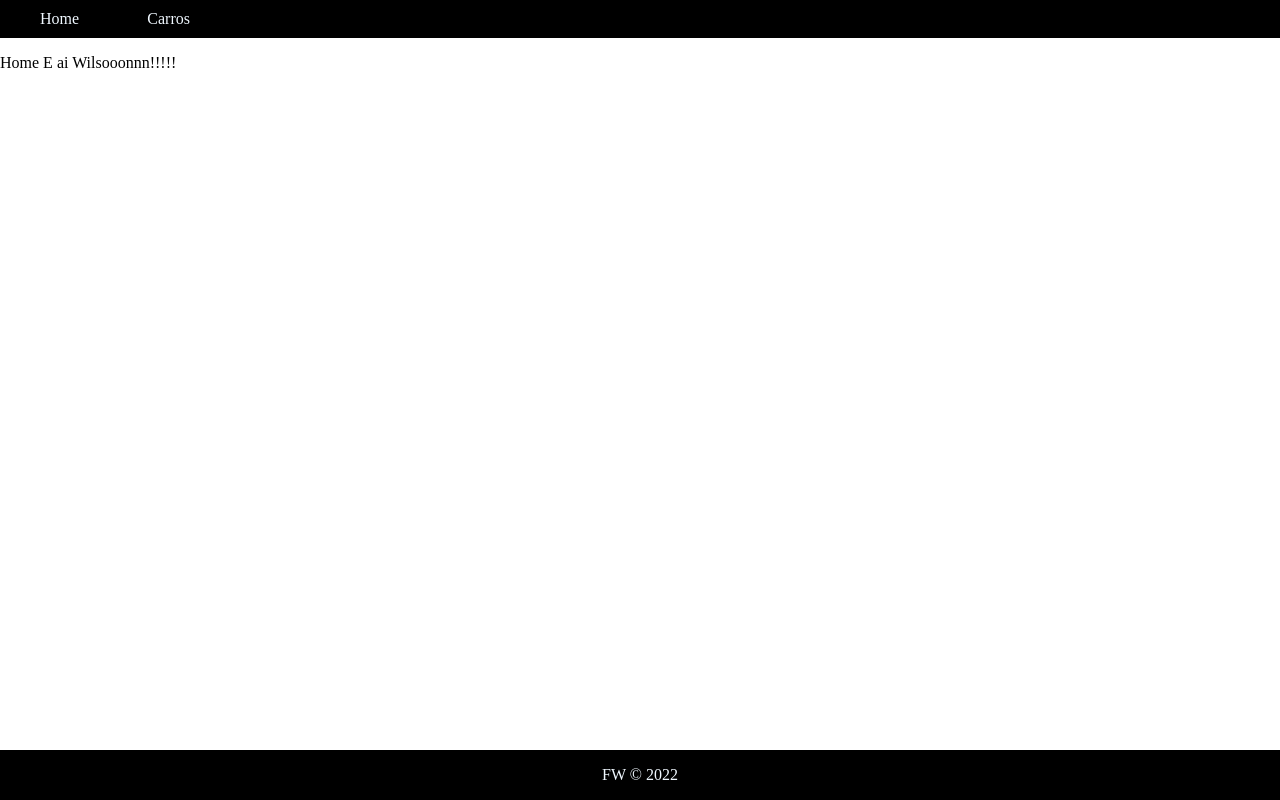
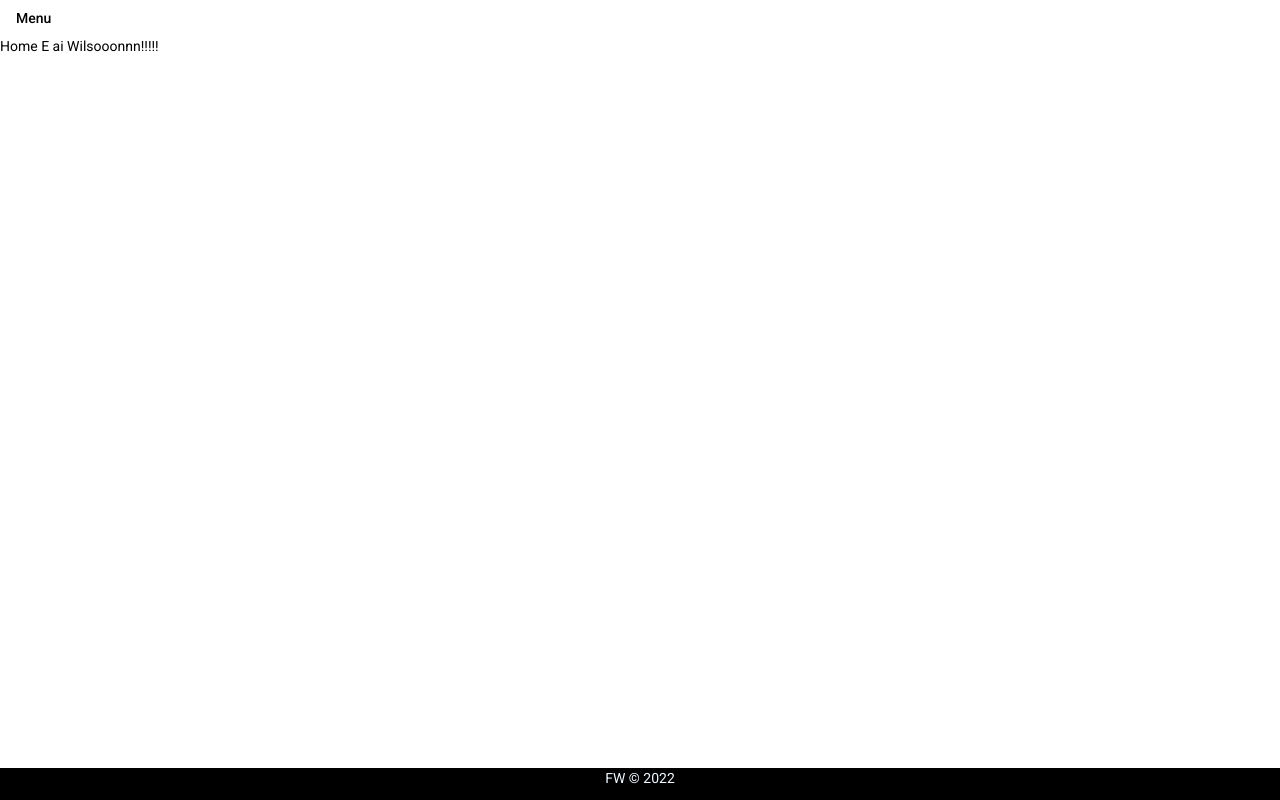
Before and after one commit to LittWill/pokedexVeiculos, an Angular app: page /home in a window 1280 px wide. Built offline with nearby package versions, Linux system fonts and the light colour scheme.

Commit message:
Instalei o material e implementei o esboço do menu

```diff
--- a/angular.json
+++ b/angular.json
@@ -27,6 +27,7 @@
               "src/assets"
             ],
             "styles": [
+              "src/custom-theme.scss",
               "src/styles.css"
             ],
             "scripts": []
--- a/package.json
+++ b/package.json
@@ -11,10 +11,12 @@
   "private": true,
   "dependencies": {
     "@angular/animations": "~12.1.0-",
+    "@angular/cdk": "^12.2.13",
     "@angular/common": "~12.1.0-",
     "@angular/compiler": "~12.1.0-",
     "@angular/core": "~12.1.0-",
     "@angular/forms": "~12.1.0-",
+    "@angular/material": "^12.2.13",
     "@angular/platform-browser": "~12.1.0-",
     "@angular/platform-browser-dynamic": "~12.1.0-",
     "@angular/router": "~12.1.0-",
--- a/src/app/app.module.ts
+++ b/src/app/app.module.ts
@@ -6,6 +6,9 @@
 import { FooterComponent } from './components/footer/footer.component';
 import { MenuComponent } from './components/menu/menu.component';
 import { VeiculosService } from './services/veiculos.service';
+import { BrowserAnimationsModule } from '@angular/platform-browser/animations';
+import {MatMenuModule} from '@angular/material/menu';
+import {MatButtonModule} from '@angular/material/button';
 
 @NgModule({
   declarations: [
@@ -16,6 +19,9 @@
   imports: [
     BrowserModule,
     AppRoutingModule,
+    BrowserAnimationsModule,
+    MatMenuModule,
+    MatButtonModule,
   ],
   providers: [VeiculosService],
   bootstrap: [AppComponent]
--- a/src/app/components/menu/menu.component.css
+++ b/src/app/components/menu/menu.component.css
@@ -1,4 +1,4 @@
-.menu {
+/* .menu {
   background-color: black;
   color: aliceblue;
   padding: 10px 0 10px 0;
@@ -15,4 +15,4 @@
 .menu a {
   color: inherit;
   text-decoration: none;
-}
+} */
--- a/src/app/components/menu/menu.component.html
+++ b/src/app/components/menu/menu.component.html
@@ -1,4 +1,4 @@
-<nav class="menu">
+<!-- <nav class="menu">
     <ul>
       <li>
         <a [routerLink]="['/']">Home</a>
@@ -7,4 +7,9 @@
         <a [routerLink]="['carros']">Carros</a>
       </li>
     </ul>
-</nav>
+</nav> -->
+<button mat-button [matMenuTriggerFor]="menu">Menu</button>
+<mat-menu #menu="matMenu">
+  <button mat-menu-item [routerLink]="['/']">Home</button>
+  <button mat-menu-item [routerLink]="['carros']">Carros</button>
+</mat-menu>
--- /dev/null
+++ b/src/custom-theme.scss
@@ -0,0 +1,34 @@
+
+// Custom Theming for Angular Material
+// For more information: https://material.angular.io/guide/theming
+@use '~@angular/material' as mat;
+// Plus imports for other components in your app.
+
+// Include the common styles for Angular Material. We include this here so that you only
+// have to load a single css file for Angular Material in your app.
+// Be sure that you only ever include this mixin once!
+@include mat.core();
+
+// Define the palettes for your theme using the Material Design palettes available in palette.scss
+// (imported above). For each palette, you can optionally specify a default, lighter, and darker
+// hue. Available color palettes: https://material.io/design/color/
+$pokedexVeiculos-primary: mat.define-palette(mat.$indigo-palette);
+$pokedexVeiculos-accent: mat.define-palette(mat.$pink-palette, A200, A100, A400);
+
+// The warn palette is optional (defaults to red).
+$pokedexVeiculos-warn: mat.define-palette(mat.$red-palette);
+
+// Create the theme object. A theme consists of configurations for individual
+// theming systems such as "color" or "typography".
+$pokedexVeiculos-theme: mat.define-light-theme((
+  color: (
+    primary: $pokedexVeiculos-primary,
+    accent: $pokedexVeiculos-accent,
+    warn: $pokedexVeiculos-warn,
+  )
+));
+
+// Include theme styles for core and each component used in your app.
+// Alternatively, you can import and @include the theme mixins for each component
+// that you are using.
+@include mat.all-component-themes($pokedexVeiculos-theme);
--- a/src/index.html
+++ b/src/index.html
@@ -6,8 +6,11 @@
   <base href="/">
   <meta name="viewport" content="width=device-width, initial-scale=1">
   <link rel="icon" type="image/x-icon" href="favicon.ico">
+  <link rel="preconnect" href="https://fonts.gstatic.com">
+  <link href="https://fonts.googleapis.com/css2?family=Roboto:wght@300;400;500&display=swap" rel="stylesheet">
+  <link href="https://fonts.googleapis.com/icon?family=Material+Icons" rel="stylesheet">
 </head>
-<body>
+<body class="mat-typography">
   <app-root></app-root>
 </body>
 </html>
--- a/src/styles.css
+++ b/src/styles.css
@@ -3,3 +3,5 @@
   padding: 0;
   margin: 0;
 }
+html, body { height: 100%; }
+body { margin: 0; font-family: Roboto, "Helvetica Neue", sans-serif; }
```
Also changed, not shown: 1 other file (tests, documents, lock files or other folders).
